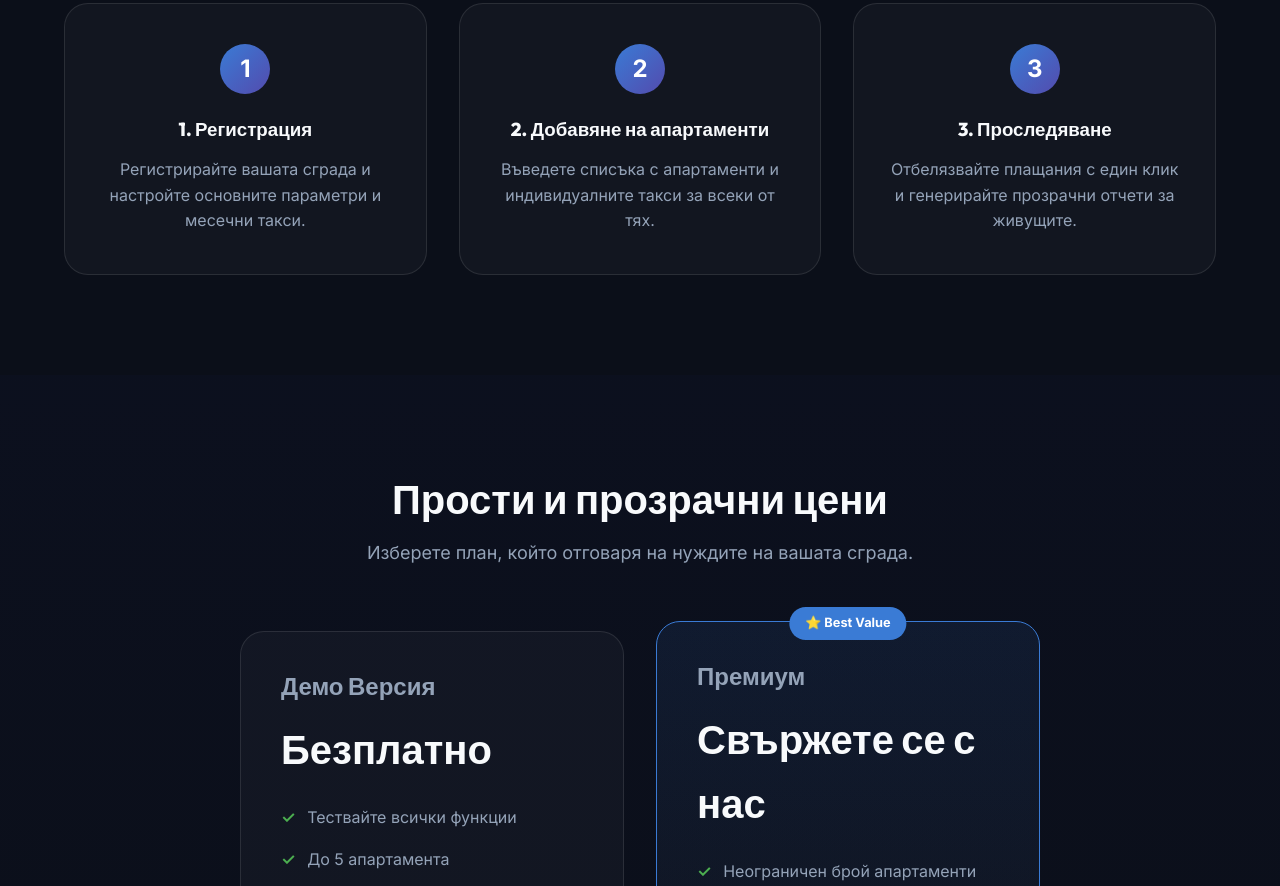
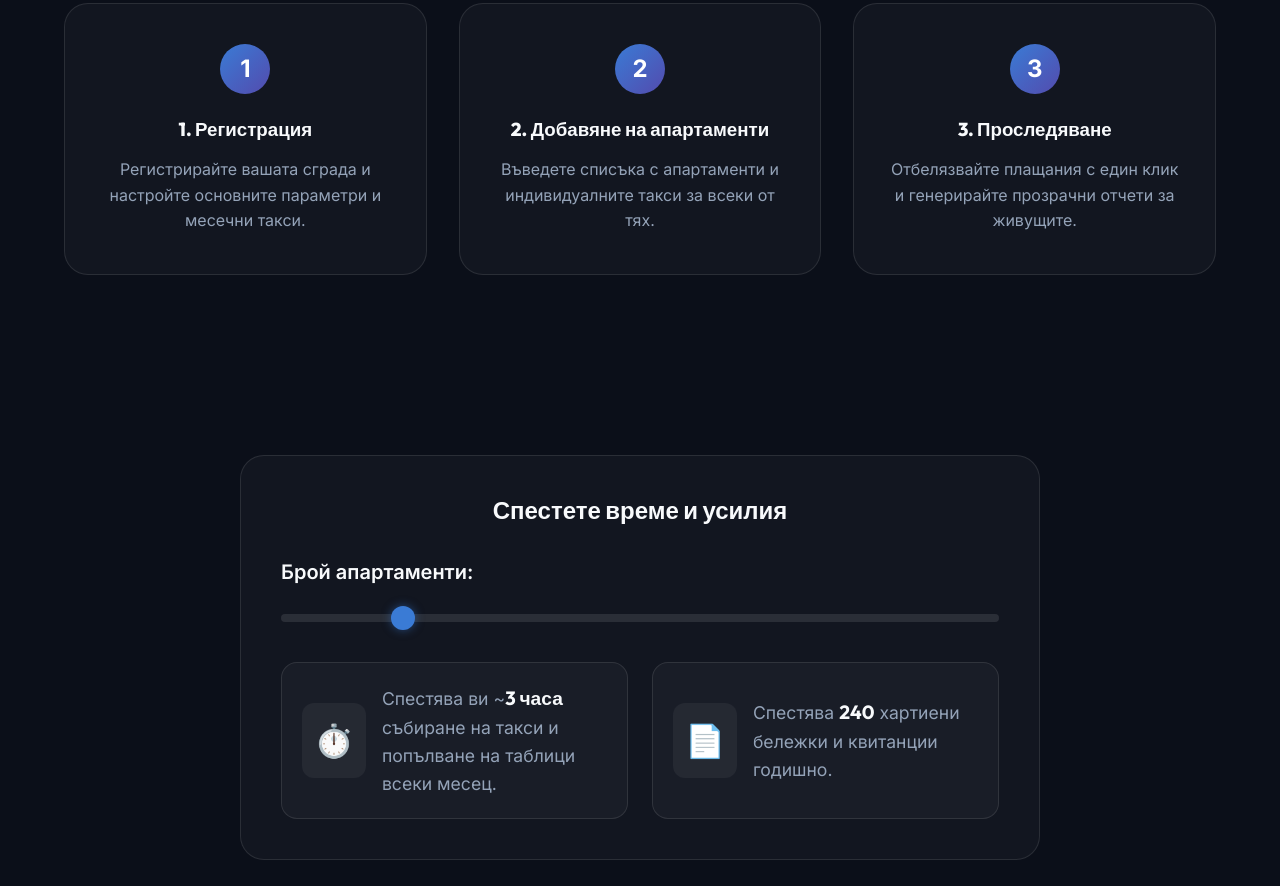
Before and after one commit to bossWither/NewSAAS, a plain HTML site: page index.html in a window 1280 px wide. Shown: the part 1914-2800 px from the top of the page. Drawn offline with Linux system fonts and the light colour scheme.

Commit message:
Add value calculator and remove view app button

```diff
--- a/index.html
+++ b/index.html
@@ -34,7 +34,6 @@
           <span class="lang-div">|</span>
           <button id="lang-en" class="lang-btn">EN</button>
         </div>
-        <a href="https://github.com/tedcheto/Bigla" target="_blank" class="btn btn-outline" data-i18n="nav_view_app">Виж Приложението</a>
         <a href="#contact" class="btn btn-primary" data-i18n="nav_get_demo">Заяви Демо</a>
       </div>
     </div>
@@ -144,6 +143,33 @@
     </div>
   </section>
 
+  <!-- Value Calculator Section -->
+  <section id="value-calculator" class="value-calculator">
+    <div class="container">
+      <div class="calculator-card fade-in-up">
+        <h2 data-i18n="calc_title" style="margin-bottom: 2rem; text-align: center;">Спестете време и усилия</h2>
+        <div class="calc-controls">
+          <label for="apt-slider" data-i18n="calc_slider_label">Брой апартаменти: <span id="apt-val">20</span></label>
+          <input type="range" id="apt-slider" class="custom-slider" min="5" max="100" value="20" step="1" />
+        </div>
+        <div class="calc-results">
+          <div class="result-item">
+            <div class="result-icon">⏱️</div>
+            <div class="result-text">
+              <span data-i18n="calc_time_saved_1">Спестява ви ~</span><strong id="time-val">3 часа</strong><span data-i18n="calc_time_saved_2"> събиране на такси и попълване на таблици всеки месец.</span>
+            </div>
+          </div>
+          <div class="result-item">
+            <div class="result-icon">📄</div>
+            <div class="result-text">
+              <span data-i18n="calc_paper_saved_1">Спестява </span><strong id="paper-val">240</strong><span data-i18n="calc_paper_saved_2"> хартиени бележки и квитанции годишно.</span>
+            </div>
+          </div>
+        </div>
+      </div>
+    </div>
+  </section>
+
   <!-- Pricing Section -->
   <section id="pricing" class="pricing">
     <div class="container">
--- a/script.js
+++ b/script.js
@@ -113,4 +113,40 @@ document.addEventListener('DOMContentLoaded', () => {
       }, 1000);
     });
   }
+
+  // Value Calculator Logic
+  const aptSlider = document.getElementById('apt-slider');
+  const aptVal = document.getElementById('apt-val');
+  const timeVal = document.getElementById('time-val');
+  const paperVal = document.getElementById('paper-val');
+
+  if (aptSlider) {
+    aptSlider.addEventListener('input', function() {
+      const apartments = parseInt(this.value);
+      aptVal.innerText = apartments;
+
+      // Time saved calculation (e.g. 10 minutes per apartment)
+      const totalMinutes = apartments * 10;
+      const hours = Math.floor(totalMinutes / 60);
+      const minutes = totalMinutes % 60;
+
+      const currentLang = localStorage.getItem('language') || 'bg';
+
+      let timeText = '';
+      if (currentLang === 'bg') {
+        if (hours > 0) timeText += `${hours} час${hours > 1 ? 'а' : ''}`;
+        if (hours > 0 && minutes > 0) timeText += ' и ';
+        if (minutes > 0 || hours === 0) timeText += `${minutes} минути`;
+      } else {
+        if (hours > 0) timeText += `${hours} hour${hours > 1 ? 's' : ''}`;
+        if (hours > 0 && minutes > 0) timeText += ' and ';
+        if (minutes > 0 || hours === 0) timeText += `${minutes} minutes`;
+      }
+      timeVal.innerText = timeText;
+
+      // Paper saved calculation (e.g. 12 receipts per apartment per year)
+      const paperSaved = apartments * 12;
+      paperVal.innerText = paperSaved;
+    });
+  }
 });
--- a/styles.css
+++ b/styles.css
@@ -605,6 +605,89 @@ h1, h2, h3 {
   color: var(--text-muted);
 }
 
+/* Value Calculator */
+.value-calculator {
+  padding: 80px 0;
+}
+.calculator-card {
+  background: var(--bg-surface);
+  border: 1px solid var(--glass-border);
+  border-radius: 24px;
+  padding: 40px;
+  max-width: 800px;
+  margin: 0 auto;
+}
+.calc-controls {
+  margin-bottom: 32px;
+}
+.calc-controls label {
+  display: block;
+  font-size: 1.25rem;
+  font-weight: 600;
+  margin-bottom: 16px;
+  color: var(--text-main);
+}
+.calc-controls span {
+  color: var(--secondary-light);
+  font-family: var(--font-display);
+}
+.custom-slider {
+  width: 100%;
+  height: 8px;
+  background: var(--glass-border);
+  border-radius: 4px;
+  outline: none;
+  -webkit-appearance: none;
+}
+.custom-slider::-webkit-slider-thumb {
+  -webkit-appearance: none;
+  width: 24px;
+  height: 24px;
+  background: var(--secondary-light);
+  border-radius: 50%;
+  cursor: pointer;
+  box-shadow: 0 0 10px rgba(58, 123, 213, 0.5);
+  transition: transform 0.2s;
+}
+.custom-slider::-webkit-slider-thumb:hover {
+  transform: scale(1.2);
+}
+.calc-results {
+  display: grid;
+  gap: 24px;
+  grid-template-columns: 1fr;
+}
+.result-item {
+  display: flex;
+  align-items: center;
+  gap: 16px;
+  background: rgba(255, 255, 255, 0.03);
+  padding: 20px;
+  border-radius: 16px;
+  border: 1px solid var(--glass-border);
+}
+.result-icon {
+  font-size: 2rem;
+  background: rgba(255, 255, 255, 0.05);
+  padding: 12px;
+  border-radius: 12px;
+}
+.result-text {
+  font-size: 1.1rem;
+  color: var(--text-muted);
+}
+.result-text strong {
+  color: var(--text-main);
+  font-size: 1.2rem;
+  font-family: var(--font-display);
+}
+
+@media (min-width: 768px) {
+  .calc-results {
+    grid-template-columns: 1fr 1fr;
+  }
+}
+
 /* Pricing Section */
 .pricing {
   padding: 100px 0;
--- a/translations.js
+++ b/translations.js
@@ -4,7 +4,6 @@ const translations = {
     "nav_features": "Функции",
     "nav_how_it_works": "Как работи",
     "nav_pricing": "Цени",
-    "nav_view_app": "Виж Приложението",
     "nav_get_demo": "Заяви Демо",
 
     // Hero
@@ -40,6 +39,14 @@ const translations = {
     "hiw_step_2_desc": "Въведете списъка с апартаменти и индивидуалните такси за всеки от тях.",
     "hiw_step_3_title": "3. Проследяване",
     "hiw_step_3_desc": "Отбелязвайте плащания с един клик и генерирайте прозрачни отчети за живущите.",
+
+    // Calculator
+    "calc_title": "Спестете време и усилия",
+    "calc_slider_label": "Брой апартаменти: ",
+    "calc_time_saved_1": "Спестява ви ~",
+    "calc_time_saved_2": " събиране на такси и попълване на таблици всеки месец.",
+    "calc_paper_saved_1": "Спестява ",
+    "calc_paper_saved_2": " хартиени бележки и квитанции годишно.",
 
     // Pricing
     "pricing_title": "Прости и прозрачни цени",
@@ -80,7 +87,6 @@ const translations = {
     "nav_features": "Features",
     "nav_how_it_works": "How it Works",
     "nav_pricing": "Pricing",
-    "nav_view_app": "View App",
     "nav_get_demo": "Get Demo",
 
     // Hero
@@ -117,6 +123,14 @@ const translations = {
     "hiw_step_3_title": "3. Track & Report",
     "hiw_step_3_desc": "Mark payments with a single click and generate transparent reports for residents.",
 
+    // Calculator
+    "calc_title": "Save Time and Effort",
+    "calc_slider_label": "Number of apartments: ",
+    "calc_time_saved_1": "Saves you ~",
+    "calc_time_saved_2": " of door-knocking and spreadsheet editing every month.",
+    "calc_paper_saved_1": "Saves ",
+    "calc_paper_saved_2": " paper receipts printed or handwritten per year.",
+
     // Pricing
     "pricing_title": "Simple & Transparent Pricing",
     "pricing_subtitle": "Choose the plan that fits your building's needs.",
```
